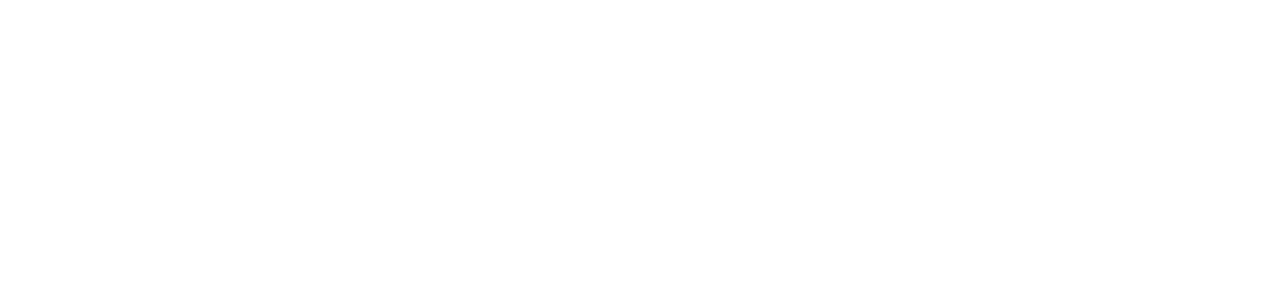
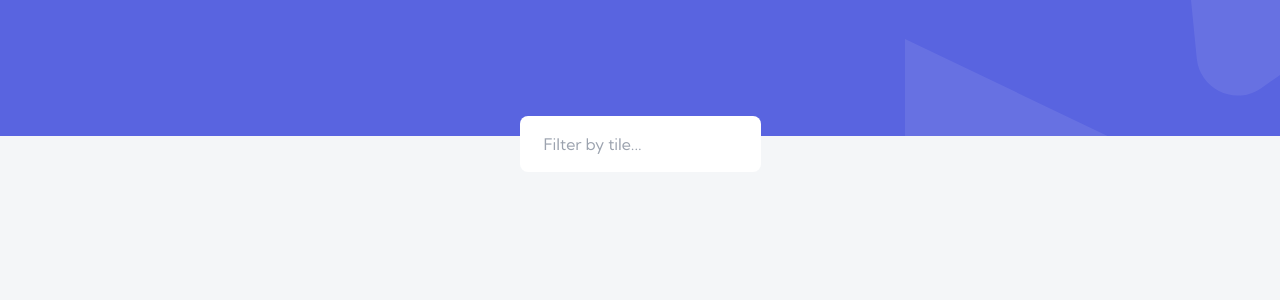
Before and after one commit to Guidotss/devjobs, a Next.js app: page / in a window 1280 px wide. Shown: the top 300 px of the page. Built offline with nearby package versions, Linux system fonts and the light colour scheme.

Commit message:
Empezando HomePage

```diff
--- a/src/app/api/seed/route.ts
+++ b/src/app/api/seed/route.ts
@@ -3,6 +3,17 @@
 const seedService = new SeedService();
 
 export async function GET() {
-    seedService.seed();
-    return new Response(JSON.stringify({ message: "Hello World" }));
+  try {
+    await seedService.seed();
+    return new Response(
+      JSON.stringify({ ok: true, message: "Database seeded" }),
+      { status: 200 }
+    );
+  } catch (error) {
+    console.log(error);
+    return new Response(
+      JSON.stringify({ ok: false, message: "Internal Server Error" }),
+      { status: 500 }
+    );
+  }
 }
--- a/src/app/page.tsx
+++ b/src/app/page.tsx
@@ -1,8 +1,22 @@
+import { MobileBgPatternHeaderIcon } from '@/components'
 import Image from 'next/image'
 
 export default function Home() {
   return (
-    <main className="">
+    <main className="w-full h-screen bg-light_gray">
+      <header className='bg-violet w-full'>
+        <div className='flex justify-end'>
+          <MobileBgPatternHeaderIcon/>
+        </div>
+        <form className='flex flex-col items-center'>
+          <input
+            className='absolute -mt-5 py-4 px-6 rounded-lg'
+            type="text"
+            placeholder="Filter by tile..."
+
+          />
+        </form>
+      </header>
     </main>
   )
 }
--- /dev/null
+++ b/src/components/index.ts
@@ -0,0 +1 @@
+export * from './ui';
--- /dev/null
+++ b/src/components/ui/icons/MobileBgPatternHeaderIcon.tsx
@@ -0,0 +1,27 @@
+export const MobileBgPatternHeaderIcon = () => {
+  return (
+    <svg
+      width="375"
+      height="136"
+      xmlns="http://www.w3.org/2000/svg"
+      xmlnsXlink="http://www.w3.org/1999/xlink"
+    >
+      <defs>
+        <path id="a" d="M0 0h375v136H0z" />
+      </defs>
+      <g fill="none" fill-rule="evenodd">
+        <mask id="b" fill="#fff">
+          <use xlinkHref="#a" />
+        </mask>
+        <use
+          fill="#5964E0"
+          transform="matrix(-1 0 0 1 375 0)"
+          xlinkHref="#a"
+        />
+        <g mask="url(#b)" fill="#FFF" opacity=".081">
+          <path d="M313.06-362.235l344.16 164.899c20.42 9.784 29.043 34.27 19.259 54.69a41 41 0 01-13.459 15.87L356.104 88.129c-18.548 12.988-44.114 8.48-57.102-10.069a41 41 0 01-7.219-19.515L254.54-321.26c-2.21-22.535 14.268-42.595 36.803-44.805a41 41 0 0121.717 3.83zM-12.94 32.765l344.16 164.899c20.42 9.784 29.043 34.27 19.259 54.69a41 41 0 01-13.459 15.87L30.104 483.129c-18.548 12.988-44.114 8.48-57.102-10.069a41 41 0 01-7.219-19.515L-71.46 73.74c-2.21-22.535 14.268-42.595 36.803-44.805a41 41 0 0121.717 3.83z" />
+        </g>
+      </g>
+    </svg>
+  );
+};
--- /dev/null
+++ b/src/components/ui/icons/index.ts
@@ -0,0 +1 @@
+export * from './MobileBgPatternHeaderIcon';
--- /dev/null
+++ b/src/components/ui/index.ts
@@ -0,0 +1 @@
+export * from './icons'
--- a/src/services/seedService.ts
+++ b/src/services/seedService.ts
@@ -1,11 +1,12 @@
 import { PrismaClient } from "@prisma/client";
-import data from '@/data/data.json';
+import data from "@/data/data.json";
 import { Job } from "@/interfaces";
 
 export class SeedService {
   private prisma = new PrismaClient();
 
   async seed() {
+    try {
       await this.prisma.$connect();
       await this.prisma.job.deleteMany();
 
@@ -23,22 +24,21 @@
           description: job.description,
           requirements: {
             content: job.requirements.content,
-                    items: job.requirements.items
+            items: job.requirements.items,
           },
           role: {
             content: job.role.content,
-                    items: job.role.items
-
-                }
-            }
+            items: job.role.items,
+          },
+        };
       });
 
       await this.prisma.job.createMany({
-            data: dataSeeded
+        data: dataSeeded,
       });
-
-        console.log('Data seeded successfully');
-
       await this.prisma.$disconnect();
+    } catch (error) {
+      throw new Error(`Error seeding database: ${error}`);
     }
   }
+}
--- a/tailwind.config.js
+++ b/tailwind.config.js
@@ -14,7 +14,7 @@
       },
     },
     colors: {
-      "violet": "#9E7F66",
+      "violet": "#5964E0",
       "light_violet" : "#939BF4",
       "very_dark_blue": "#19202D",
       "midnight": "#121721",
```
Lines whose indentation alone changed are shown as unchanged.
